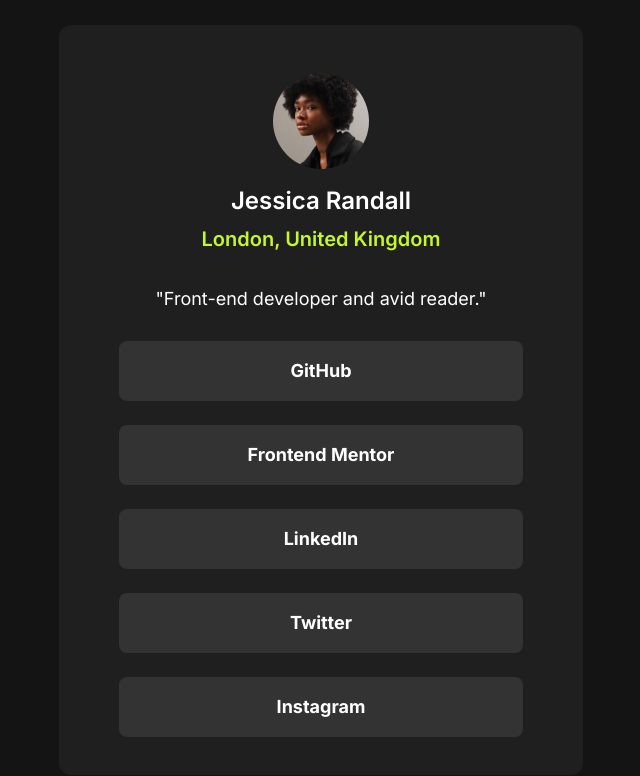
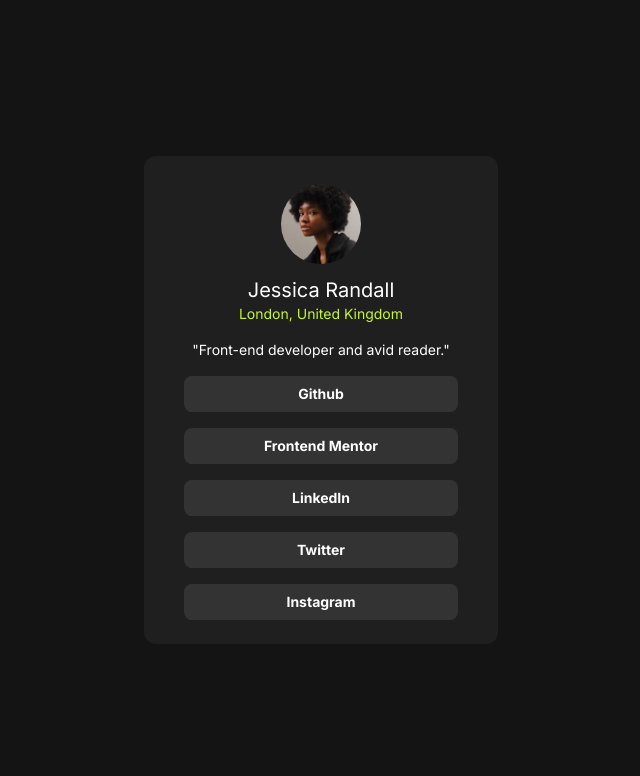
Before and after one commit to antwaunjohnson/social-links-profile-page, a plain HTML site: page index.html in a window 1280 px wide. Shown: the whole page, without its empty margins (319-959 px from the left). Drawn offline with Linux system fonts and the light colour scheme.

Commit message:
recreate project from scratch

```diff
--- a/index.html
+++ b/index.html
@@ -15,22 +15,21 @@
   <!-- Global Container -->
   <div class="flex items-center justify-center min-h-screen bg-offBlack">
     <!-- Card Container -->
-    <div
-      class="flex flex-col m-auto bg-darkGray max-h-[600px] text-white max-w-xl rounded-xl p-6 md:max-h-[750px] md:p-12">
-      <!-- Inner Container -->
-      <div
-        class="flex flex-col  w-full items-center py-2 justify-center mx-auto max-w-xs  md:px-12 md:py-0 md:max-w-lg">
-        <img src="./images/avatar-jessica.jpeg" alt="" class="rounded-full mb-4 w-16 h-16 md:w-24 md:h-24">
-        <h1 class="text-2xl font-semibold mb-2 md:text-2xl">Jessica Randall</h1>
-        <p class="text-neonLime text-[14px] font-semibold mb-8 md:mb-18 md:text-xl">London, United Kingdom</p>
-        <p class="text-sm md:text-lg mb-4">"Front-end developer and avid reader."</p>
+    <div class="flex  text-white bg-darkGrey p-8 rounded-xl text-center max-w-xs md:max-w-lg md:p-0">
+
+      <div class="inner-card-container m-4 flex flex-col items-center justify-center md:mx-8 ">
+        <img src="./images/avatar-jessica.jpeg" alt="" class="h-20 w-20 rounded-full md:m-3">
+        <h3 class="text-2xl text-semibold md:text-xl">Jessica Randall</h3>
+        <p class="text-sm text-neonLime md:text-sm">London, United Kingdom</p>
+        <p class="mt-4 mb-2 text-xs md:text-sm">"Front-end developer and avid reader."</p>
+        <div class="buttons-container flex flex-col">
+          <button>Github</button>
+          <button>Frontend Mentor</button>
+          <button>LinkedIn</button>
+          <button>Twitter</button>
+          <button>Instagram</button>
+        </div>
       </div>
-      <button>GitHub</button>
-      <button>Frontend Mentor</button>
-      <button>LinkedIn</button>
-      <button>Twitter</button>
-      <button>Instagram</button>
-
     </div>
   </div>
 </body>
--- a/input.css
+++ b/input.css
@@ -3,5 +3,5 @@
 @tailwind utilities;
 
 button {
-  @apply bg-grey text-white font-bold py-4 px-14 my-2  rounded-lg hover:bg-neonLime hover:text-offBlack text-sm md:text-lg md:py-4 md:m-3 ;
+  @apply bg-grey text-white font-bold  rounded-lg hover:bg-neonLime hover:text-offBlack text-sm py-2 px-12 m-2 whitespace-nowrap md:px-20;
 }
--- a/tailwind.config.js
+++ b/tailwind.config.js
@@ -14,7 +14,7 @@
         neonLime: 'hsl(75, 94%, 57%)',
         white:'hsl(0, 0%, 100%)',
         grey: 'hsl(0, 0%, 20%)',
-        darkGray: 'hsl(0, 0%, 12%)',
+        darkGrey: 'hsl(0, 0%, 12%)',
         offBlack: 'hsl(0, 0%, 8%)'
       },
       fontFamily: {
```
Also changed, not shown: css/style.css.
